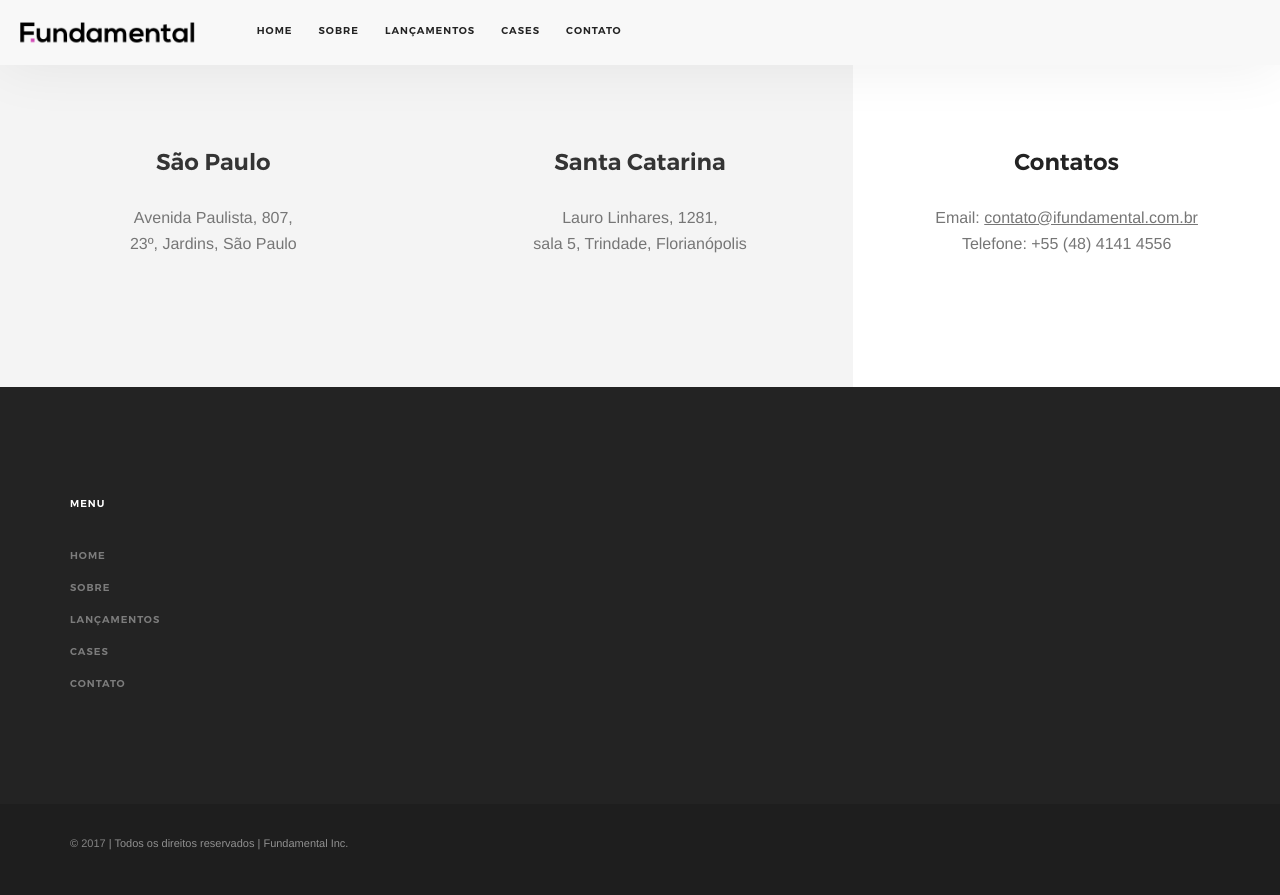
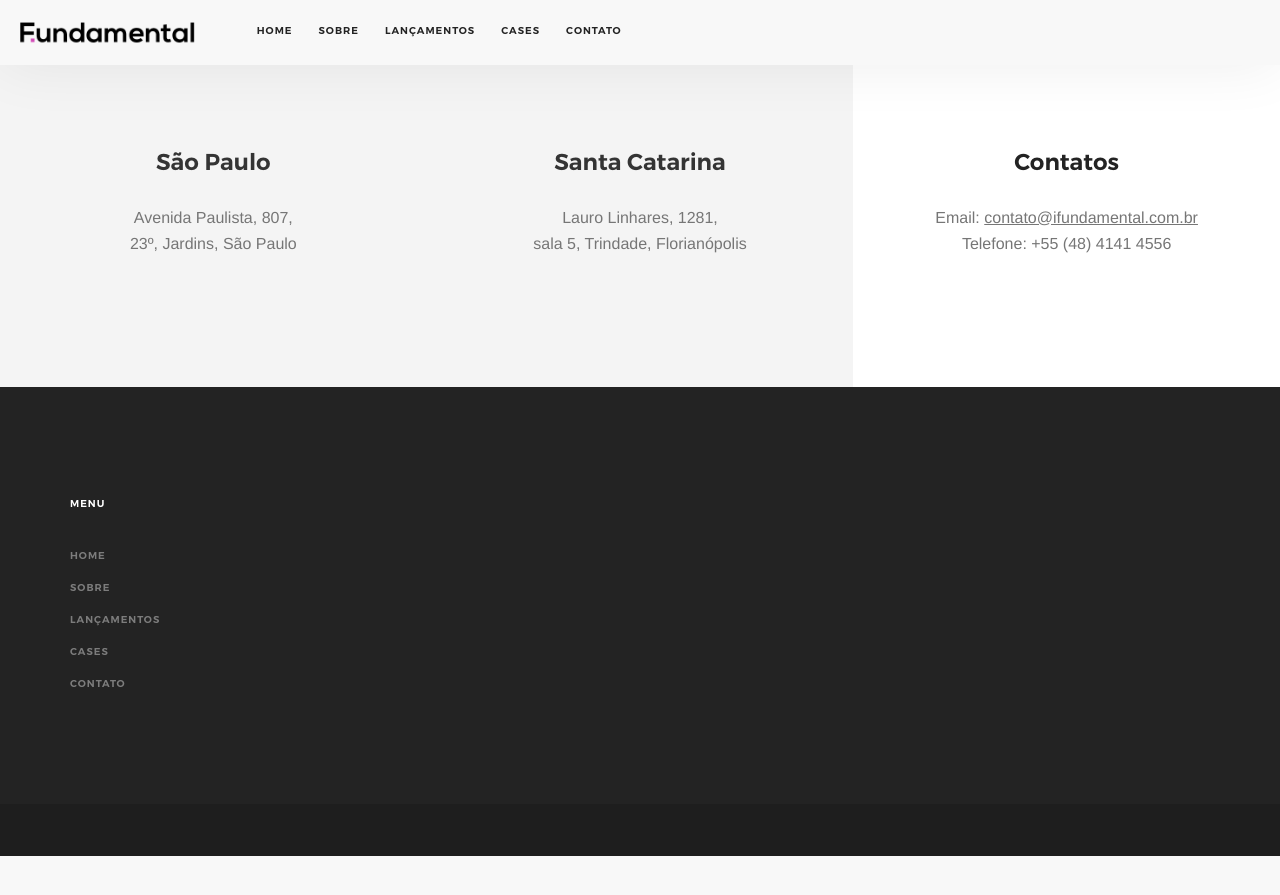
Before and after one commit to WeThinkIdeas/fundamental.github.io, a Jekyll site: the page built from contact.html, in a window 1280 px wide and 900 px high, scrolled down 588 px. Shown: the top 895 px of the window. Built offline with Jekyll 4.4.1, drawn with Linux system fonts in a browser that asks for light colours; some web fonts are replaced; a script that is not in the unit is left out; after the commit the page ends 1444 px from its top, so only the background shows below that.

```diff
--- a/_includes/footer.html
+++ b/_includes/footer.html
@@ -75,10 +75,6 @@
     <div class="footer__lower">
         <div class="container">
             <div class="row">
-                <div class="col-sm-6 text-center-xs">
-                    <p class="type--fine-print">&copy;
-                        <span class="update-year">2017</span> | Todos os direitos reservados | Fundamental Inc.
-                </div>
             </div>
             <!--end of row-->
         </div>
```
